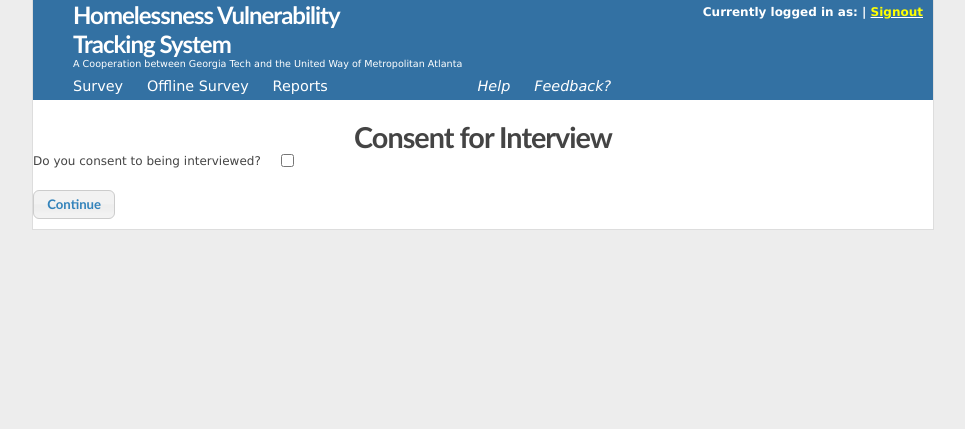
After one commit to brett9897/Streets2Home, a WordPress theme: template consent.php in a window 1280 px wide. The commit adds this page. Shown: the top 429 px of the page, without its empty margins (157-1122 px from the left). Run offline with PHP 8.4 and a stand-in for WordPress, Linux system fonts and the light colour scheme; the site name, menu and one post (Sample post) are stand-ins, and other content is empty; a stand-in replaces the project's code that opens the database connection.

Commit message:
Fixed a lot of stuff

```diff
--- a/adjust_vi.php
+++ b/adjust_vi.php
@@ -38,9 +38,7 @@ include ('compute_vi.php');
 	mysql_select_db(DB_NAME) or die( "Unable to select database");
 ?>
 	<div id="side_nav" class="vi">
-		<a href="adjust_vi.php">Vulnerability Score Adjustment</a><br/><br/>
     	<a href="modify_survey.php">Modify Survey</a><br/><br/>
-    	<a href="#">Modify Language</a><br/><br/>
     	<a href="edit_tips.php">Edit Tips</a><br/><br/>
 	</div>
 <?php
--- a/admin_options.php
+++ b/admin_options.php
@@ -34,9 +34,7 @@ if (!isset($_SESSION['username'])) {
 	echo '<div id="BlankLine" style ="max-height:20px;height:20px;min-height:20px;"></div>';
 ?>
         <div id="side_nav">
-                	<a href="adjust_vi.php">Vulnerability Score Adjustment</a><br/><br/>
                 	<a href="modify_survey.php">Modify Survey</a><br/><br/>
-                	<a href="#">Modify Language</a><br/><br/>
                 	<a href="edit_tips.php">Edit Tips</a><br/><br/>
         </div>
 
@@ -59,7 +57,7 @@ if (!isset($_SESSION['username'])) {
   }
 ?>
         </div>
-        <div id="BlankLine" style ="max-height:20px;height:20px;min-height:20px;"></div>
+        <div id="BlankLine" class="clear"style ="max-height:20px;height:20px;min-height:20px;"></div>
 
 
 
--- /dev/null
+++ b/consent.php
@@ -0,0 +1,43 @@
+<?php
+    if( isset($_POST['consent']) )
+    {
+      header("Location: survey.php");
+    }
+    else
+    {
+?>
+
+
+ <!DOCTYPE html>
+    <html>
+			<head>
+			  <title>Homeless Shelter Occupancy</title>
+			  <link href="style.css" rel="stylesheet" type="text/css" />
+			  <link href="screen.css" rel="stylesheet" type="text/css" />
+              <!--jQuery UI stuff-->
+              <link href="css/overcast/jquery-ui-1.9.2.custom.min.css" rel="stylesheet" type="text/css" />
+              <script src="js/jquery-1.8.3.min.js" type="text/javascript"></script>
+              <script src="js/jquery-ui-1.9.2.custom.min.js" type="text/javascript"></script>
+              <script src="js/button.js" text="text/javascript"></script>
+              <script src="js/survey/survey.js" text="text/javascript"></script>
+			</head>
+		  <body>
+<?php
+
+include ('header.php');
+
+?>
+  <div>
+    <h2>Consent for Interview</h2>
+    <form action="consent.php" method="POST">
+      <div class="question">Do you consent to being interviewed?</div>
+      <div class="response"><input type="checkbox" name="consent" value="yes" required/></div>
+      <div class="submit_buttons"><input type="submit" value="Continue" /></div>
+    </form>
+  </div>
+</div>
+</body>
+</html>
+<?php
+    }
+?>
--- a/edit_tips.php
+++ b/edit_tips.php
@@ -71,9 +71,7 @@ header('Location: index.php');
 
 ?>
 		<div id="side_nav" class="edit_tips">
-	        <a href="adjust_vi.php">Vulnerability Score Adjustment</a><br/><br/>
 	        <a href="modify_survey.php">Modify Survey</a><br/><br/>
-	        <a href="#">Modify Language</a><br/><br/>
 	        <a href="edit_tips.php">Edit Tips</a><br/><br/>
     	</div>
 <?php
--- a/header.php
+++ b/header.php
@@ -12,7 +12,7 @@ echo '<div id="page">
     </div>
     <div>
     <br/>
-    <ul class="menu"><li><a href="survey.php">Survey</a></li>
+    <ul class="menu"><li><a href="consent.php">Survey</a></li>
     <li><a href="survey_offline_static.html">Offline Survey</a></li>
     <li><a href="report_server_side.php">Reports</a></li>
     <li></li><li><a href="users.php">Users</a></li>
@@ -40,7 +40,7 @@ echo '<div id="page">
     </div>
     <div>
     <br/>
-    <ul class="menu"><li><a href="survey.php">Survey</a></li>
+    <ul class="menu"><li><a href="consent.php">Survey</a></li>
     <li><a href="survey_offline_static.html">Offline Survey</a></li>
     <li><a href="report_server_side.php">Reports</a></li>
     <!--<li></li><li><a href="users.php">Users</a></li>-->
--- a/index.php
+++ b/index.php
@@ -37,12 +37,12 @@
     	<label for="login_username"><b>Username</b></label> <br/>
     	<input type="text" name="username" id="login_username" class="field required" title="Please provide your username" />
     </div>
-
+    <br/>
     <div>
     	<label for="login_password"><b>Password</b></label> <br/>
     	<input type="password" name="password" id="login_password" class="field required" title="Password is required" />
     </div>
-
+    <br/>
     <!--<p class="forgot"><a href="#">Forgot your password?</a></p>-->
 
     <div class="submit">
--- a/modify_grouping.php
+++ b/modify_grouping.php
@@ -49,7 +49,7 @@ if(isset($_POST['submit'])){
                 break;
 
             case "type":
-                $update_str .= "question_response_type = $val, ";
+                //$update_str .= "question_response_type = $val, ";
                 break;
 
             case "used":
@@ -118,7 +118,7 @@ echo '<table>';
 echo '<tr>';
 echo '<th>Order Number</th>';
 echo '<th>Question Text</th>';
-echo '<th>Response Type</th>';
+//echo '<th>Response Type</th>';
 echo '<th>Currently Used</th>';
 echo '</tr>';
 
@@ -134,7 +134,7 @@ while($row = mysql_fetch_array($result, MYSQLI_ASSOC)){
     echo '<td style="vertical-align:top"><textarea cols="40" rows="5" wrap="hard"
             name="'.$row{'question_id'}.'_text"
             id="'.$row{'question_id'}.'_text">'.$row{'question_text'}.'</textarea></td>';
-    echo '<td valign="top">'.display_question_response_type_dropdown($row{'question_id'}, $row{'question_response_type'}).'</td>';
+    //echo '<td valign="top">'.display_question_response_type_dropdown($row{'question_id'}, $row{'question_response_type'}).'</td>';
     echo '<td valign="top">'.display_currently_used_dropbox($row{'question_id'}, $row{'is_used'}).'</td>';
     echo '</tr>';
 
--- a/modify_survey.php
+++ b/modify_survey.php
@@ -65,9 +65,7 @@ else if( isset($_SESSION['surveyOfflineSet']) ) {
 ?>
 <div id="wrapping" class="mod_surv">
     <div id="side_nav" class="mod_surv">
-        <a href="adjust_vi.php">Vulnerability Score Adjustment</a><br/><br/>
         <a href="modify_survey.php">Modify Survey</a><br/><br/>
-        <a href="#">Modify Language</a><br/><br/>
         <a href="edit_tips.php">Edit Tips</a><br/><br/>
     </div>
 <?php
--- a/report_server_side.php
+++ b/report_server_side.php
@@ -283,9 +283,6 @@ require_once 'dbconfig.php';
 									</form>';
 							echo '</td>';
 							echo '<td align="center">';
-								echo '<form method="post" action="report_config.php">
-									<input type="submit" value="Customize Report" align="center">
-									</form>';
 							echo '</td>';
 						echo '</tr>';
 					echo '</table>';
--- a/screen.css
+++ b/screen.css
@@ -123,3 +123,20 @@ form#new_person table td {
 {
   clear:both;
 }
+
+.question
+{
+  float: left;
+}
+
+.response
+{
+  float: left;
+  padding-left: 20px;
+}
+
+.submit_buttons
+{
+  clear: both;
+  padding-top: 20px;
+}
```
Also changed, not shown: input.php (+21 -5 lines), survey.php (+0 -11 lines), survey_display_function.php (+11 -0 lines), upload_photo.php (+6 -11 lines).
